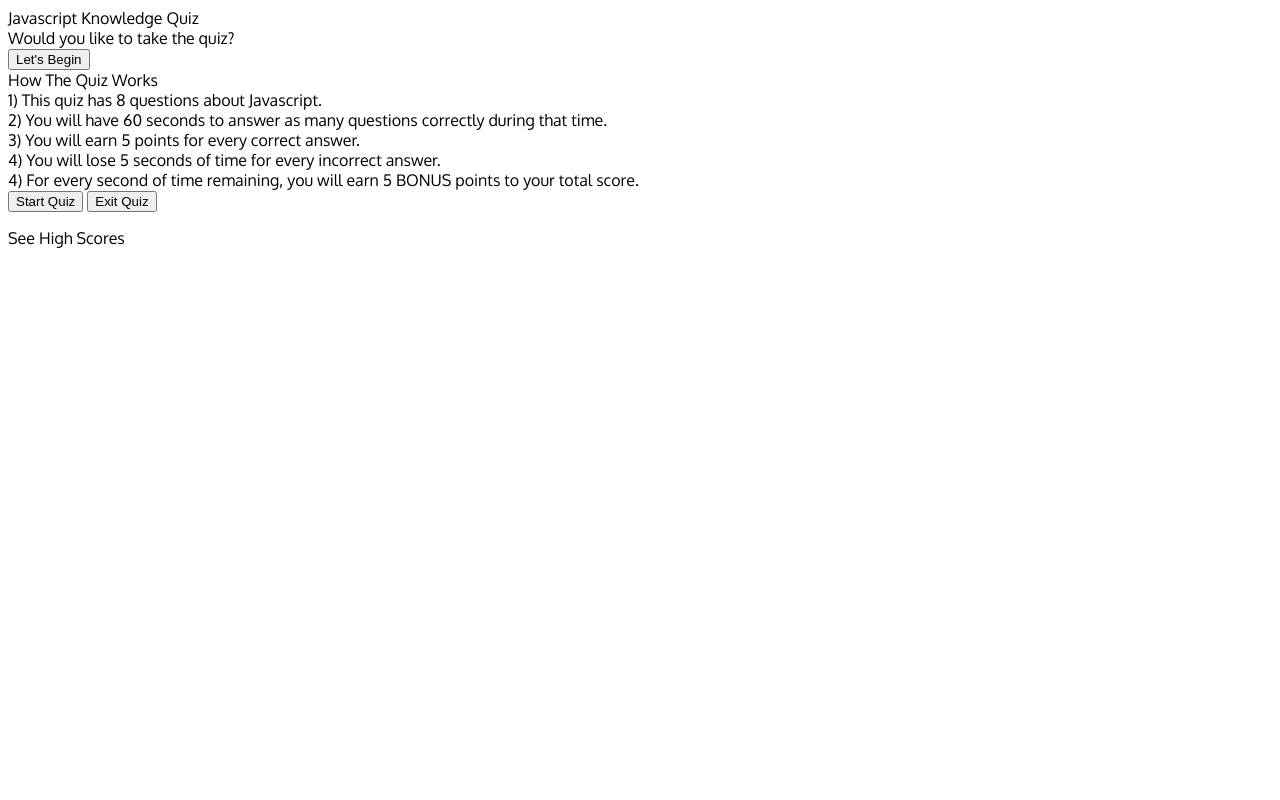
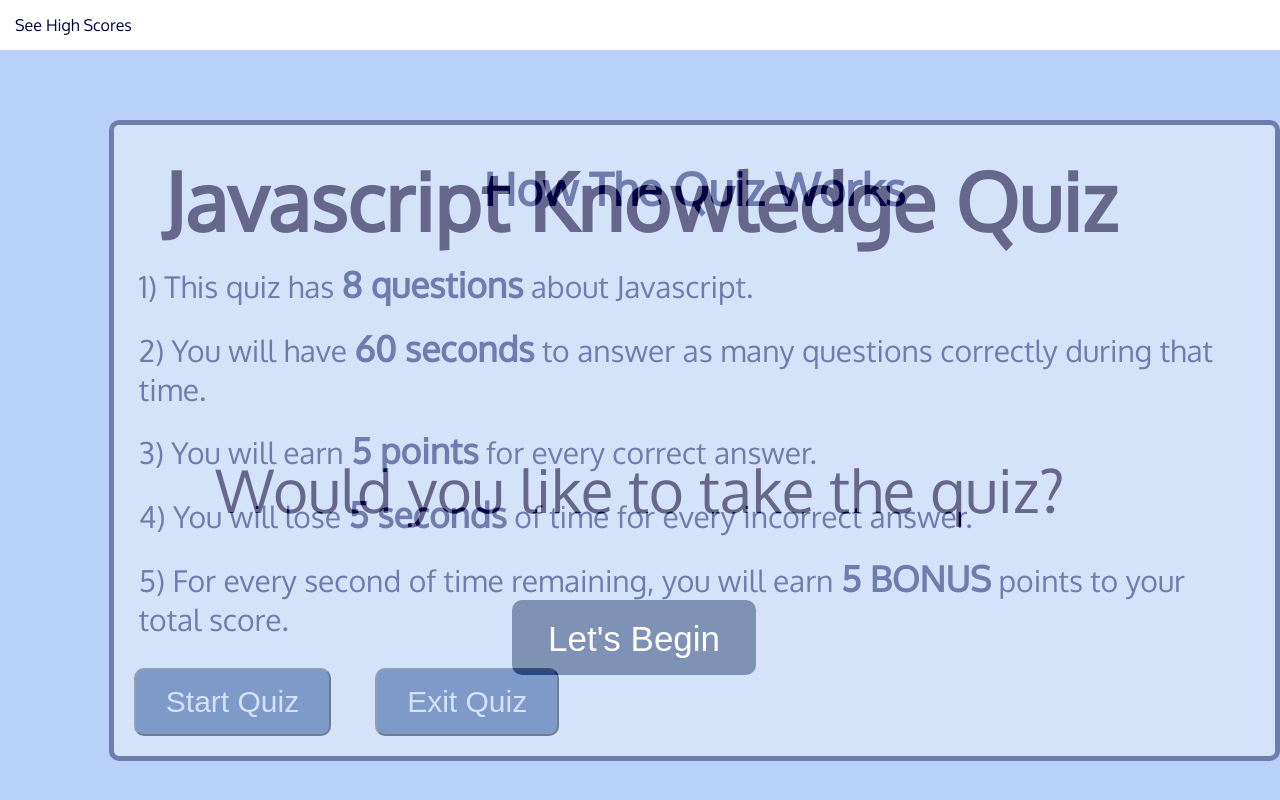
Before and after one commit to Rinaberger/ch04_timed_quiz, a plain HTML site: page index.html in a window 1280 px wide. Drawn offline with Linux system fonts and the light colour scheme.

Commit message:
push rules box html and css

```diff
--- a/assets/style.css
+++ b/assets/style.css
@@ -1,6 +1,119 @@
 /* AVAILABLE FONT FAMILIES: OXYGEN, PRESS START 2P */
 
+:root {
+    --base-font: "Oxygen";
+    --fun-font: "Press Start 2P";
+    --back-color: hsl(217, 82%, 85%);
+    --back2-color: white;
+    --text-color: white;
+    --text2-color: #020242;
+    --button-color: hsl(217, 54%, 33%);
+    --quizbox-color: white;
+    --quiztext-color: hsl(217, 54%, 33%);
+}
 
 body {
-font-family: "Oxygen";
+    margin: 0;
+    padding: 0;
+    box-sizing: border-box;
+    font-family: "Oxygen";
+    background: var(--back-color, 50%);
+    color: var(--text2-color);
 }
+
+/* BEGIN HIGH SCORE STYLING */
+.high_score_navigation {
+    background-color: var(--back2-color);
+    color: var(--text2-color);
+    padding: 15px 15px;
+
+}
+/* BEGIN STYLING OF WELCOME/BEGIN SCREEN */
+.start_page_header {
+    font-size: 80px;
+    font-weight: bold;
+    text-align: center;
+    margin: 100px 0 0 0;
+}
+
+.start_text {
+    font-size: 60px;
+    text-align: center;
+    margin: 200px 0px;
+}
+/* end styling */
+
+/* BEGIN STYLING OF BEGIN BUTTON */
+.begin_btn {
+    position: absolute;
+    top: 75%;
+    left: 40%;
+    background-color: var(--button-color);
+    color: var(--text-color);
+    font-size: 35px;
+    font-weight: 400;
+    border: none;
+    border-radius: 10px;
+    padding: 15px 30px;
+    cursor: pointer;
+}
+
+.begin_btn:hover {
+    background-color: var (--back2-color);
+    color: var(--text2-color);
+}
+
+.begin_btn button {
+    background-color: var(--button-color);
+    color: var(--text-color);
+    font-size: 35px;
+    font-weight: 400;
+    border: none;
+    cursor: pointer;
+}
+/* end styling of begin button */
+
+/* BEGIN STYLING OF RULES BOX */
+.rules_box {
+    background-color: var(--back2-color);
+    border: solid;
+    border-color: var(--text2-color);
+    border-radius: 10px;
+    border-width: 5px;
+    position: absolute;
+    top: 15%;
+    left: 8.5%;
+    opacity: 40%;
+}
+
+.rules_text {
+    font-size: 45px;
+    font-weight: 700;
+    text-align: center;
+    padding: 35px 0;
+    flex-wrap: wrap;
+}
+
+.rules_details {
+    font-size: 30px;
+    font-weight: 300;
+    text-align: left;
+    padding: 10px 25px;
+}
+
+.rules_details span {
+    font-weight: 700;
+    font-size: 35px;
+}
+
+.rules_buttons button {
+    background-color: var(--button-color);
+    color: var(--text-color);
+    font-size: 30px;
+    text-align: center;
+    border-radius: 10px;
+    padding: 15px 30px;
+    margin: 20px;
+}
+
+/* end rules box styling */
--- a/index.html
+++ b/index.html
@@ -14,7 +14,8 @@
 </head>
 
 <body>
-
+    <!-- HIGH SCORE NAVIGATION BAR PULLING FROM LOCAL STORAGE -->
+    <nav class="high_score_navigation">See High Scores</nav>
     <!-- Welcome/Start Box -->
     <section class="start_box" id="start_quiz">
         <header class="start_page_header">
@@ -22,12 +23,12 @@
         </header>
         <div class="start_text">Would you like to take the quiz?</div>
         <!-- Start Quiz Button -->
-        <div class="buttons begin_btn"><button>Let's Begin</button></div>
+        <div class="begin_btn"><button>Let's Begin</button></div>
     </section>
 
     <!-- Object/Rules of Quiz -->
     <section class="rules_box" id="rules">
-        <div class ="rules_text" id="rules_text"
+        <div class ="rules_text" id="rules_text">
             <span>How The Quiz Works</span>
         </div>
         <div class="rules_list">
@@ -35,10 +36,10 @@
             <div class="rules_details">2) You will have <span>60 seconds</span> to answer as many questions correctly during that time.</div>
             <div class="rules_details">3) You will earn <span>5 points</span> for every correct answer.</div>
             <div class="rules_details">4) You will lose <span>5 seconds</span> of time for every incorrect answer.</div>
-            <div class="rules_details">4) For every second of time remaining, you will earn <span>5 BONUS</span> points to your total score.</div>
+            <div class="rules_details">5) For every second of time remaining, you will earn <span>5 BONUS</span> points to your total score.</div>
         </div>
         <!-- Begin/Cancel Buttons -->
-        <div class="buttons">
+        <div class="rules_buttons">
             <button class="start">Start Quiz</button>
             <button class="quit">Exit Quiz</button>
         </div>
@@ -49,7 +50,7 @@
 
 
     <Footer>
-        <p class="high_score_navigation">See High Scores</p>
+
     </Footer>
 </body>
 </html>
```
